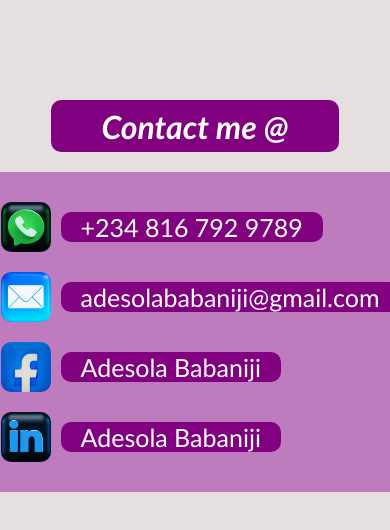
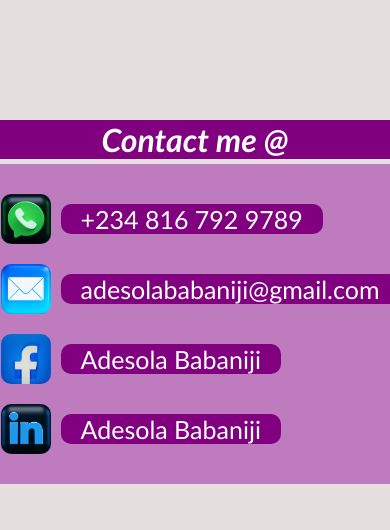
Before and after one commit to DaBOG-89/hero_page, a plain HTML site: page contact.html in a window 390 px wide. Shown: the top 530 px of the page. Drawn offline with Linux system fonts and the light colour scheme.

Commit message:
some adjustments

```diff
--- a/about_me.css
+++ b/about_me.css
@@ -48,6 +48,9 @@ a:hover {
 }
 
 @media (max-width:512px) {
+    body {
+        text-align: left;
+    }
     .about_me {
         margin: 0px 30px;
     }
--- a/contact.css
+++ b/contact.css
@@ -15,7 +15,7 @@ body {
     margin-top: 100px;
 }
 
-h1 {
+.heading {
     background-color: purple;
     color: white;
     border-radius: 10px;
@@ -65,7 +65,17 @@ p:hover {
 }
 
 @media (max-width:512px) {
+    .container {
+        margin-top: 120px;
+    }
+    .heading {
+        width: 350px;
+        padding: 0px 40px;
+        text-align: center;
+    }
+
     .contacts {
-        padding: 20px 30px;
+        padding: 20px 10px;
+        margin: 5px ;
     }
 }
```
